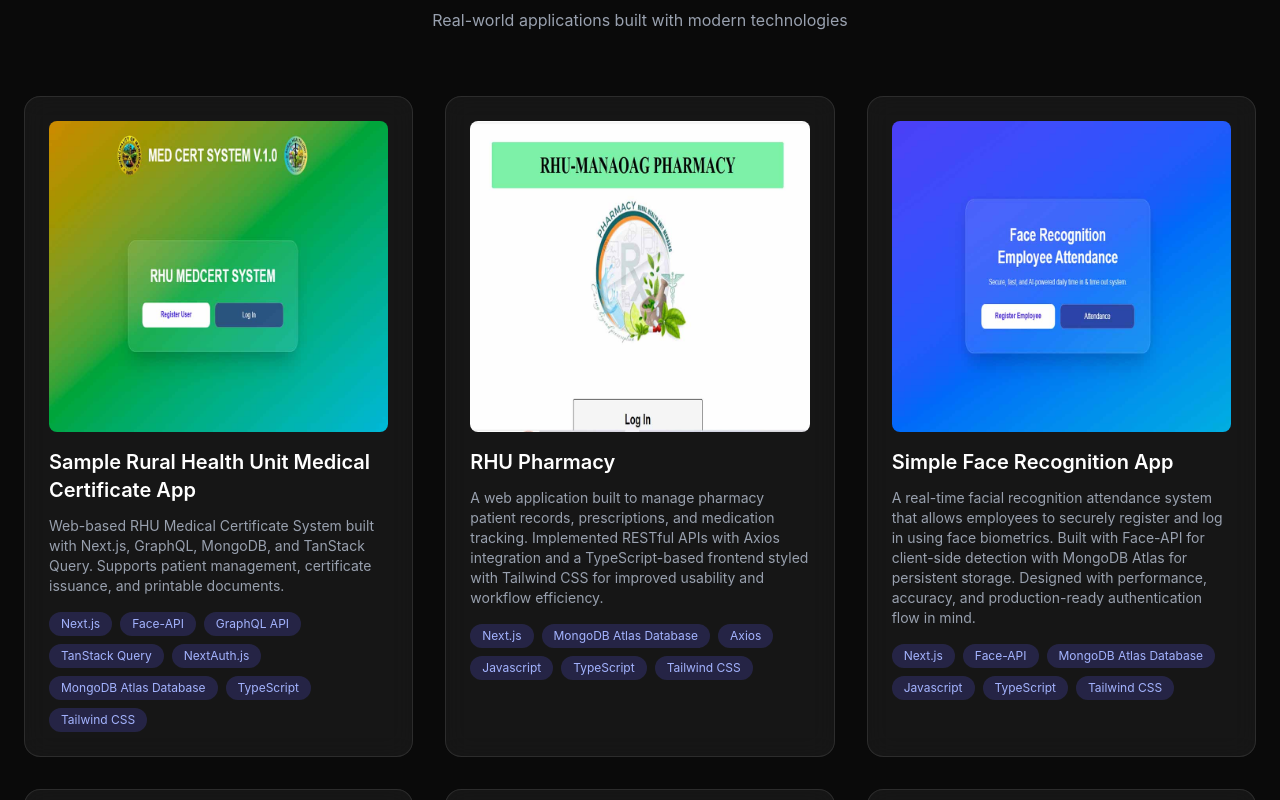
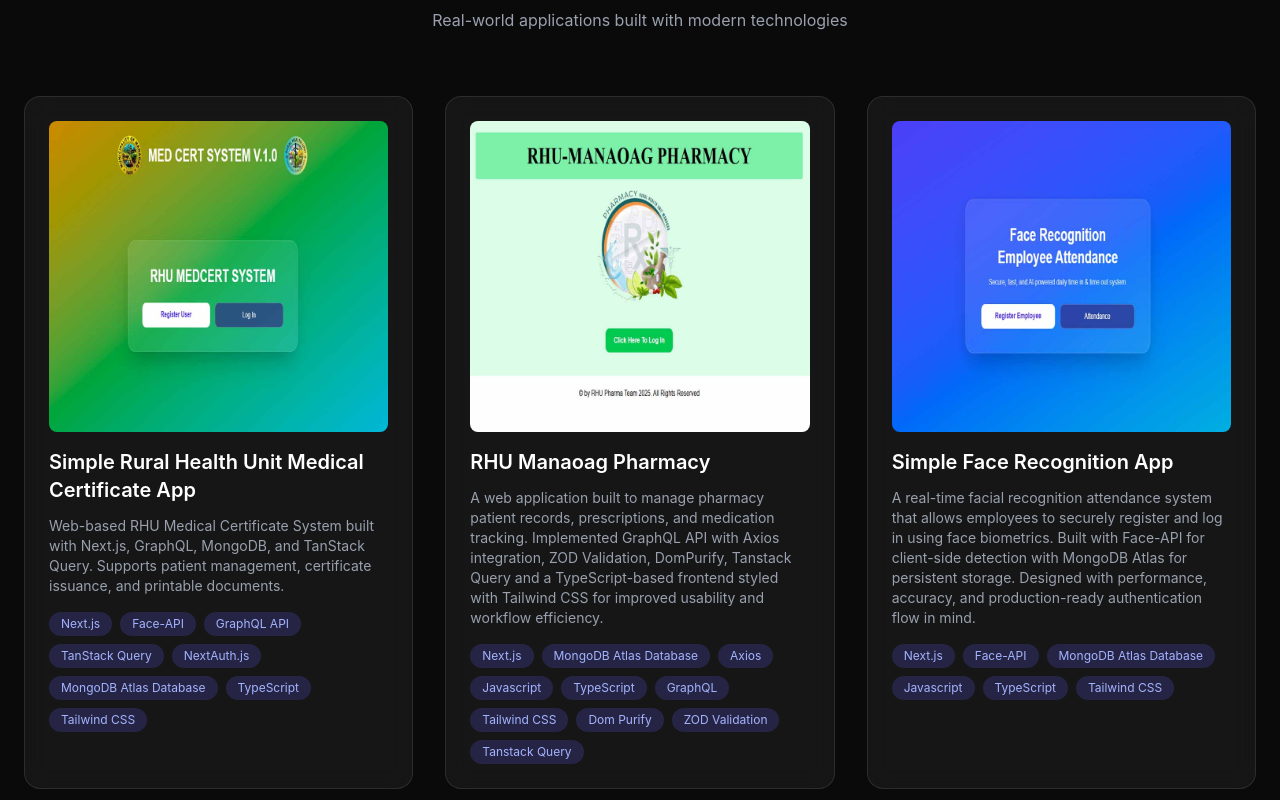
Before and after one commit to LetranEyeshield/next-js-portfolio, a Next.js app: page / in a window 1280 px wide. Shown: the part 1260-2060 px from the top of the page. Built offline with nearby package versions, Linux system fonts and the light colour scheme.

Commit message:
changed the url in env local

```diff
--- a/src/app/components/portfolio-styles/page-new.tsx
+++ b/src/app/components/portfolio-styles/page-new.tsx
@@ -8,7 +8,7 @@ export default function PageNew() {
     {
       url: "https://rhu-medcert-sample.vercel.app/",
       imagePath: "/images/rhu-medcert.jpg",
-      title: "Sample Rural Health Unit Medical Certificate App",
+      title: "Simple Rural Health Unit Medical Certificate App",
       description:
         "Web-based RHU Medical Certificate System built with Next.js, GraphQL, MongoDB, and TanStack Query. Supports patient management, certificate issuance, and printable documents.",
       tech: [
@@ -23,18 +23,22 @@ export default function PageNew() {
       ],
     },
     {
-      url: "https://rhu-pharmacy.vercel.app",
-      imagePath: "/images/rhu-pharm.jpg",
-      title: "RHU Pharmacy",
+      url: "https://rhu-manaoag-pharmacy.vercel.app/",
+      imagePath: "/images/rhu-manaoag-pharmacy.jpg",
+      title: "RHU Manaoag Pharmacy",
       description:
-        "A web application built to manage pharmacy patient records, prescriptions, and medication tracking. Implemented RESTful APIs with Axios integration and a TypeScript-based frontend styled with Tailwind CSS for improved usability and workflow efficiency.",
+        "A web application built to manage pharmacy patient records, prescriptions, and medication tracking. Implemented GraphQL API with Axios integration, ZOD Validation, DomPurify, Tanstack Query and a TypeScript-based frontend styled with Tailwind CSS for improved usability and workflow efficiency.",
       tech: [
         "Next.js",
         "MongoDB Atlas Database",
         "Axios",
         "Javascript",
         "TypeScript",
+        "GraphQL",
         "Tailwind CSS",
+        "Dom Purify",
+        "ZOD Validation",
+        "Tanstack Query",
       ],
     },
     {
@@ -90,24 +94,39 @@ export default function PageNew() {
       title: "RM's Digital Printing",
       description:
         "A business-focused website built for a custom mug printing service, enabling customers to browse designs and submit personalized orders. Integrated email notifications using Nodemailer to streamline client inquiries and order communication.",
-      tech: ["Next.js", "Javascript", "Typescript", "Nodemailer","ZOD Validaton", "DOMPurify"],
+      tech: [
+        "Next.js",
+        "Javascript",
+        "Typescript",
+        "Nodemailer",
+        "ZOD Validaton",
+        "DOM Purify",
+        "QStash",
+      ],
     },
 
     //to be shown in see more button
   ];
 
   const seeMoreProjects = [
-     {
+    {
       url: "https://marielle-birthday.vercel.app/",
       imagePath: "images/marielle-birthday.jpg",
       title: "Sample Birthday Website",
       description:
         "An interactive celebratory website created for a birthday event, showcasing event details, photo galleries, and RSVP management. Built with a focus on performance, elegant UI design, and seamless guest communication.",
-      tech: ["Next.js", "Javascript", "Typescript", "Nodemailer","ZOD Validaton", "DOMPurify"],
+      tech: [
+        "Next.js",
+        "Javascript",
+        "Typescript",
+        "Nodemailer",
+        "ZOD Validaton",
+        "DOMPurify",
+      ],
     },
-     {
+    {
       url: "https://sample-debut-website.vercel.app",
-      imagePath: "images/rencriselle.jpg",
+      imagePath: "images/ren-criselle.jpg",
       title: "Sample Debut Website",
       description:
         "An interactive celebratory website created for a debut event, showcasing event details, photo galleries, and RSVP management. Built with a focus on performance, elegant UI design, and seamless guest communication.",
```
Also changed, not shown: public/images/ren-criselle.jpg (renamed from public/images/rencriselle.jpg), public/images/rhu-manaoag-pharmacy.jpg (added).
